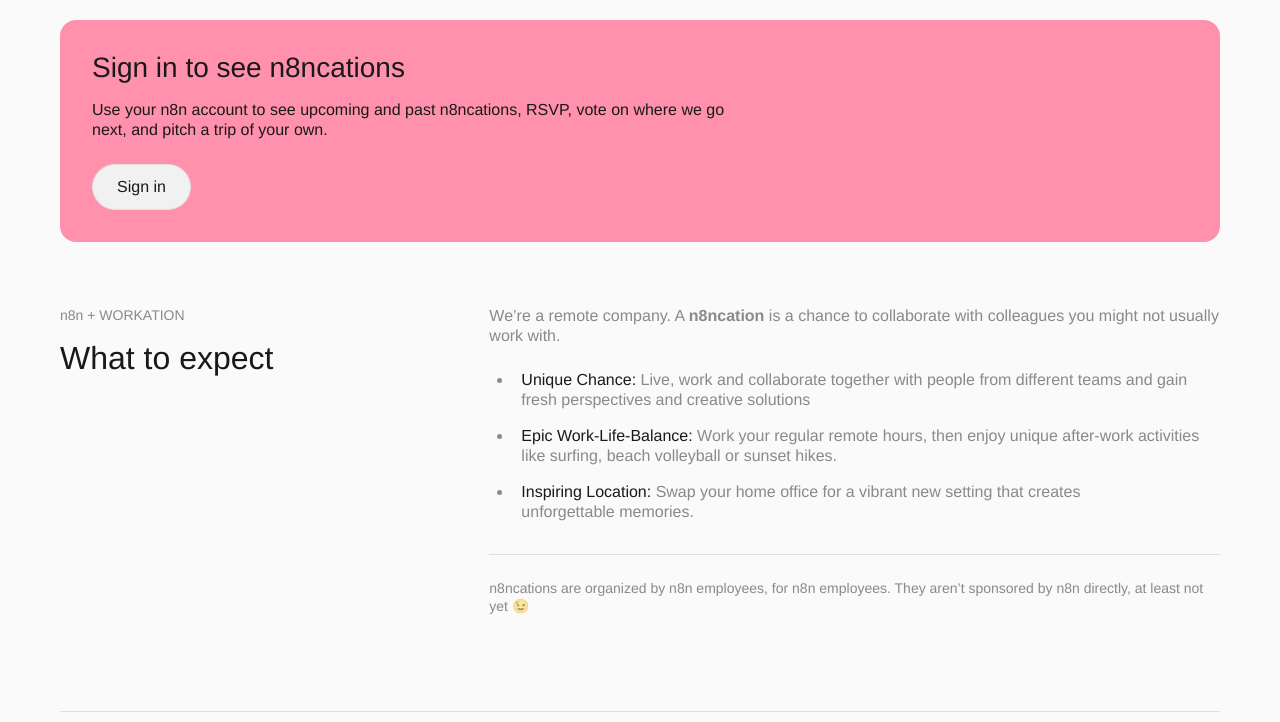
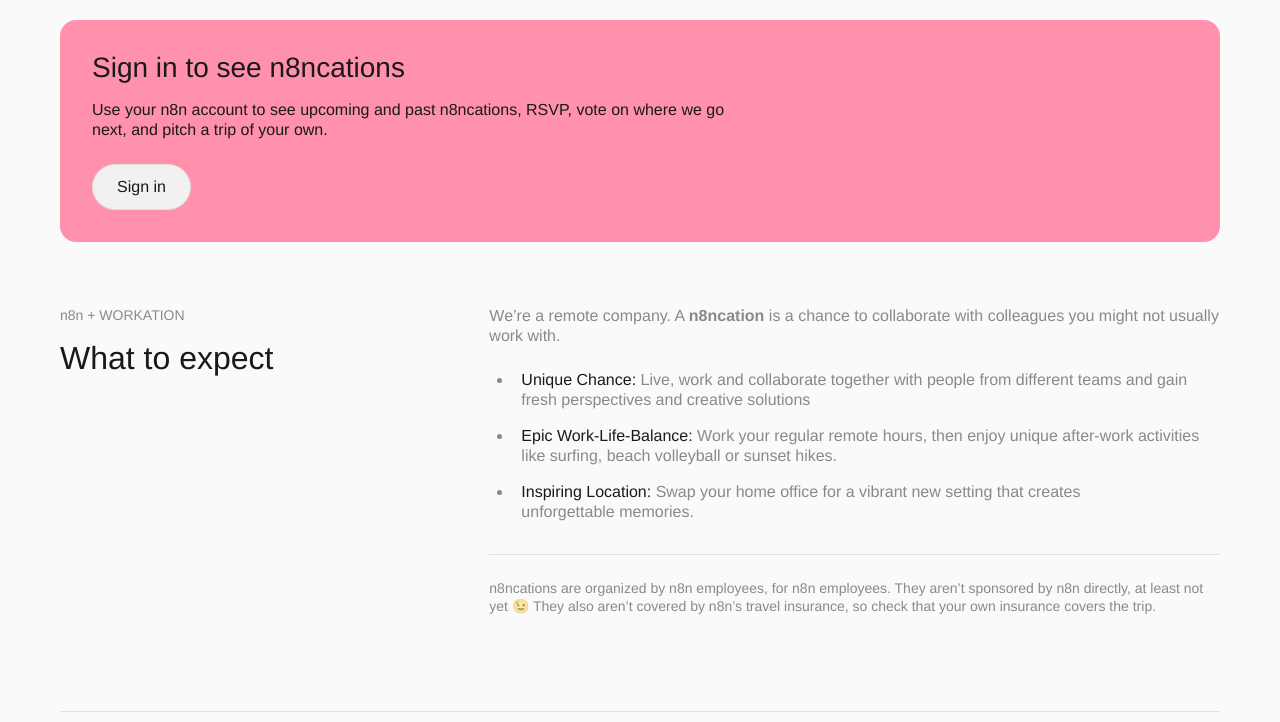
Before and after one commit to riascho/n8ncations, a website built with Vite: page index.html in a window 1280 px wide. Shown: the part 488-1210 px from the top of the page. Built offline with nearby package versions, Linux system fonts and the light colour scheme; no server answers; files whose address does not match are found by name.

Commit message:
update disclaimer with insurance advice

```diff
--- a/index.html
+++ b/index.html
@@ -878,7 +878,9 @@
           </ul>
           <p class="about-note">
             n8ncations are organized by n8n employees, for n8n employees. They
-            aren’t sponsored by n8n directly, at least not yet 😉
+            aren’t sponsored by n8n directly, at least not yet 😉 They also
+            aren’t covered by n8n’s travel insurance, so check that your own
+            insurance covers the trip.
           </p>
         </div>
       </section>
```
